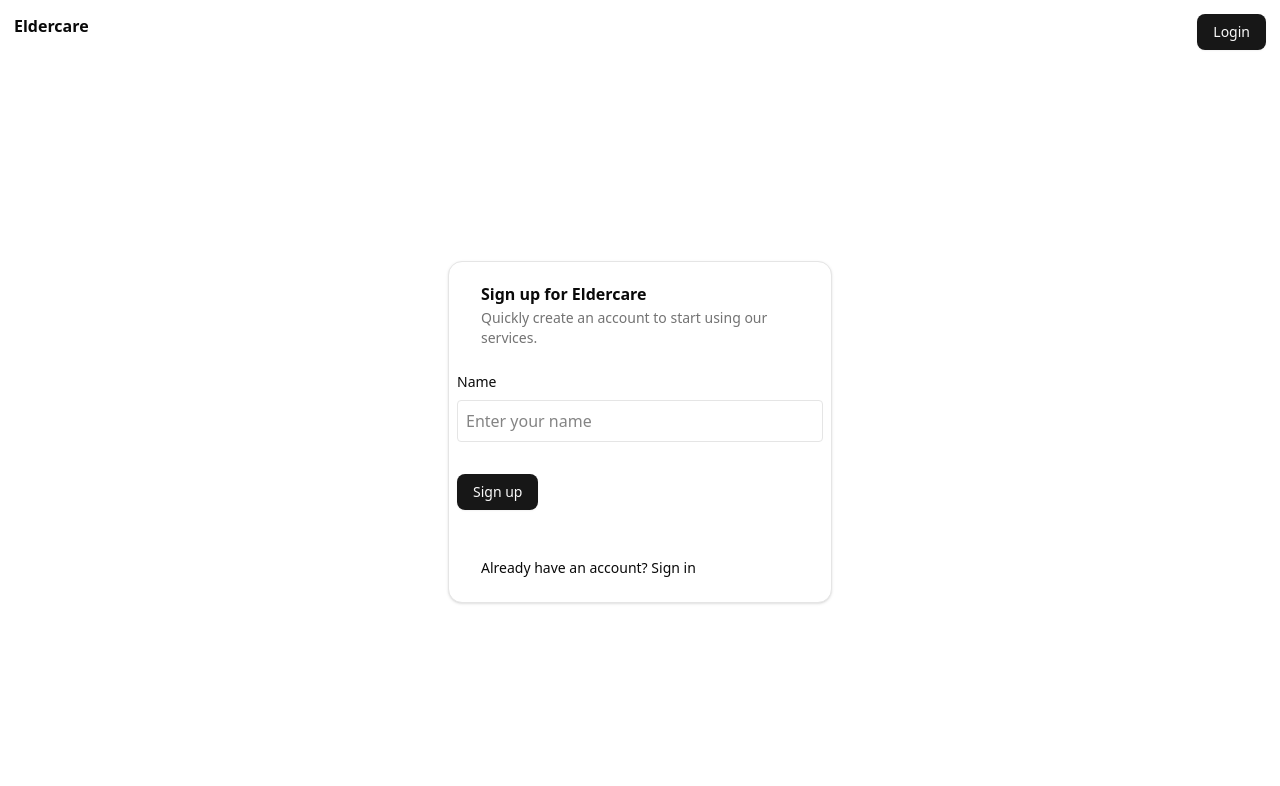
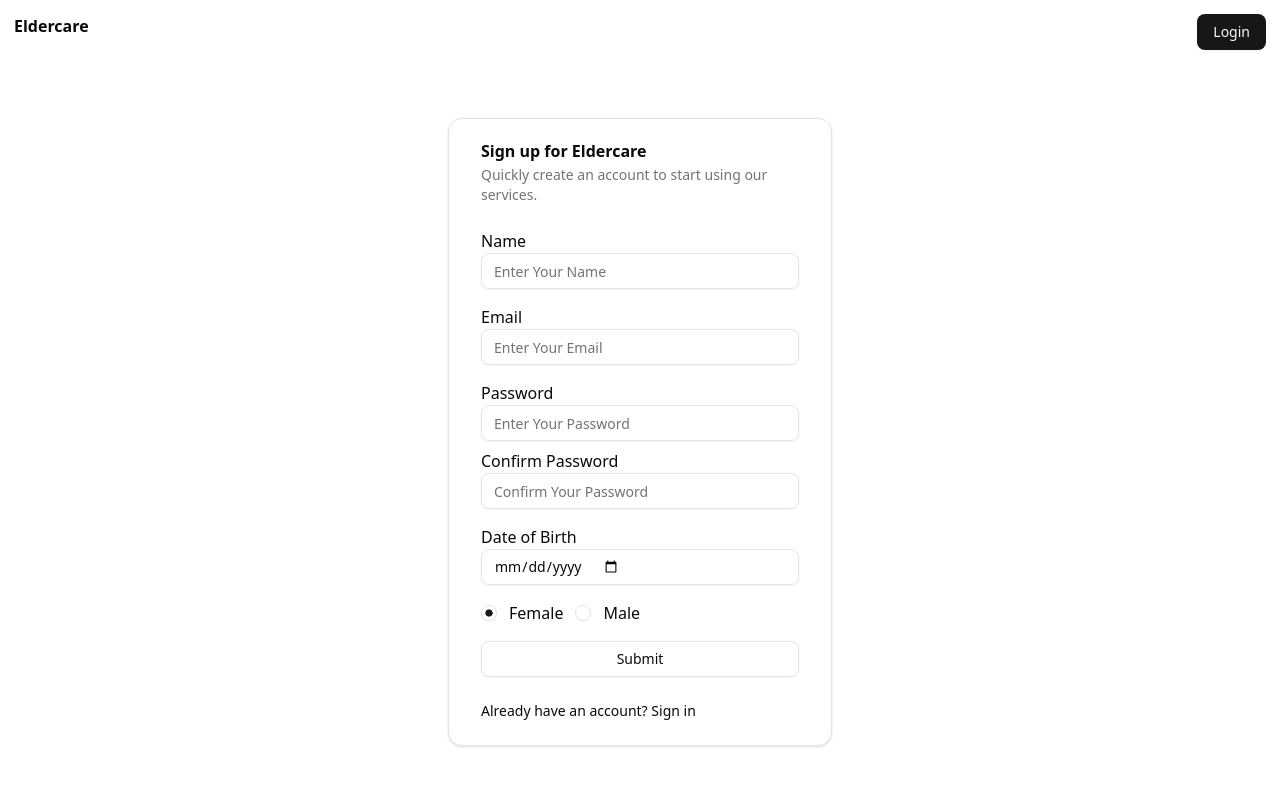
Before and after one commit to provsalt/BED2025Apr_P05_T1, a React (Vite) app in the folder frontend/: page /signup in a window 1280 px wide. Shown: the top 786 px of the page. Built offline with nearby package versions, Linux system fonts and the light colour scheme.

Commit message:
feat(sign up): add required sign up form inputs.

```diff
--- a/frontend/package.json
+++ b/frontend/package.json
@@ -12,6 +12,7 @@
   "dependencies": {
     "@hookform/resolvers": "^5.0.1",
     "@radix-ui/react-label": "^2.1.7",
+    "@radix-ui/react-radio-group": "^1.3.7",
     "@radix-ui/react-slot": "^1.2.3",
     "@tailwindcss/vite": "^4.1.8",
     "class-variance-authority": "^0.7.1",
--- a/frontend/src/components/ui/form.jsx
+++ /dev/null
@@ -1,143 +0,0 @@
-import * as React from "react"
-import { Slot } from "@radix-ui/react-slot"
-import { Controller, FormProvider, useFormContext, useFormState } from "react-hook-form";
-
-import { cn } from "@/lib/utils"
-import { Label } from "@/components/ui/label"
-
-const Form = FormProvider
-
-const FormFieldContext = React.createContext({})
-
-const FormField = (
-  {
-    ...props
-  }
-) => {
-  return (
-    <FormFieldContext.Provider value={{ name: props.name }}>
-      <Controller {...props} />
-    </FormFieldContext.Provider>
-  );
-}
-
-const useFormField = () => {
-  const fieldContext = React.useContext(FormFieldContext)
-  const itemContext = React.useContext(FormItemContext)
-  const { getFieldState } = useFormContext()
-  const formState = useFormState({ name: fieldContext.name })
-  const fieldState = getFieldState(fieldContext.name, formState)
-
-  if (!fieldContext) {
-    throw new Error("useFormField should be used within <FormField>")
-  }
-
-  const { id } = itemContext
-
-  return {
-    id,
-    name: fieldContext.name,
-    formItemId: `${id}-form-item`,
-    formDescriptionId: `${id}-form-item-description`,
-    formMessageId: `${id}-form-item-message`,
-    ...fieldState,
-  }
-}
-
-const FormItemContext = React.createContext({})
-
-function FormItem({
-  className,
-  ...props
-}) {
-  const id = React.useId()
-
-  return (
-    <FormItemContext.Provider value={{ id }}>
-      <div data-slot="form-item" className={cn("grid gap-2", className)} {...props} />
-    </FormItemContext.Provider>
-  );
-}
-
-function FormLabel({
-  className,
-  ...props
-}) {
-  const { error, formItemId } = useFormField()
-
-  return (
-    <Label
-      data-slot="form-label"
-      data-error={!!error}
-      className={cn("data-[error=true]:text-destructive", className)}
-      htmlFor={formItemId}
-      {...props} />
-  );
-}
-
-function FormControl({
-  ...props
-}) {
-  const { error, formItemId, formDescriptionId, formMessageId } = useFormField()
-
-  return (
-    <Slot
-      data-slot="form-control"
-      id={formItemId}
-      aria-describedby={
-        !error
-          ? `${formDescriptionId}`
-          : `${formDescriptionId} ${formMessageId}`
-      }
-      aria-invalid={!!error}
-      {...props} />
-  );
-}
-
-function FormDescription({
-  className,
-  ...props
-}) {
-  const { formDescriptionId } = useFormField()
-
-  return (
-    <p
-      data-slot="form-description"
-      id={formDescriptionId}
-      className={cn("text-muted-foreground text-sm", className)}
-      {...props} />
-  );
-}
-
-function FormMessage({
-  className,
-  ...props
-}) {
-  const { error, formMessageId } = useFormField()
-  const body = error ? String(error?.message ?? "") : props.children
-
-  if (!body) {
-    return null
-  }
-
-  return (
-    <p
-      data-slot="form-message"
-      id={formMessageId}
-      className={cn("text-destructive text-sm", className)}
-      {...props}>
-      {body}
-    </p>
-  );
-}
-
-export {
-  useFormField,
-  Form,
-  FormItem,
-  FormLabel,
-  FormControl,
-  FormDescription,
-  FormMessage,
-  FormField,
-}
--- /dev/null
+++ b/frontend/src/components/ui/input.jsx
@@ -0,0 +1,24 @@
+import * as React from "react"
+
+import { cn } from "@/lib/utils"
+
+function Input({
+  className,
+  type,
+  ...props
+}) {
+  return (
+    <input
+      type={type}
+      data-slot="input"
+      className={cn(
+        "file:text-foreground placeholder:text-muted-foreground selection:bg-primary selection:text-primary-foreground dark:bg-input/30 border-input flex h-9 w-full min-w-0 rounded-md border bg-transparent px-3 py-1 text-base shadow-xs transition-[color,box-shadow] outline-none file:inline-flex file:h-7 file:border-0 file:bg-transparent file:text-sm file:font-medium disabled:pointer-events-none disabled:cursor-not-allowed disabled:opacity-50 md:text-sm",
+        "focus-visible:border-ring focus-visible:ring-ring/50 focus-visible:ring-[3px]",
+        "aria-invalid:ring-destructive/20 dark:aria-invalid:ring-destructive/40 aria-invalid:border-destructive",
+        className
+      )}
+      {...props} />
+  );
+}
+
+export { Input }
--- a/frontend/src/components/ui/label.jsx
+++ b/frontend/src/components/ui/label.jsx
@@ -1,5 +1,3 @@
-"use client"
-
 import * as React from "react"
 import * as LabelPrimitive from "@radix-ui/react-label"
 
--- /dev/null
+++ b/frontend/src/components/ui/radio-group.jsx
@@ -0,0 +1,41 @@
+import * as React from "react"
+import * as RadioGroupPrimitive from "@radix-ui/react-radio-group"
+import { CircleIcon } from "lucide-react"
+
+import { cn } from "@/lib/utils"
+
+function RadioGroup({
+  className,
+  ...props
+}) {
+  return (
+    <RadioGroupPrimitive.Root
+      data-slot="radio-group"
+      className={cn("grid gap-3", className)}
+      {...props} />
+  );
+}
+
+function RadioGroupItem({
+  className,
+  ...props
+}) {
+  return (
+    <RadioGroupPrimitive.Item
+      data-slot="radio-group-item"
+      className={cn(
+        "border-input text-primary focus-visible:border-ring focus-visible:ring-ring/50 aria-invalid:ring-destructive/20 dark:aria-invalid:ring-destructive/40 aria-invalid:border-destructive dark:bg-input/30 aspect-square size-4 shrink-0 rounded-full border shadow-xs transition-[color,box-shadow] outline-none focus-visible:ring-[3px] disabled:cursor-not-allowed disabled:opacity-50",
+        className
+      )}
+      {...props}>
+      <RadioGroupPrimitive.Indicator
+        data-slot="radio-group-indicator"
+        className="relative flex items-center justify-center">
+        <CircleIcon
+          className="fill-primary absolute top-1/2 left-1/2 size-2 -translate-x-1/2 -translate-y-1/2" />
+      </RadioGroupPrimitive.Indicator>
+    </RadioGroupPrimitive.Item>
+  );
+}
+
+export { RadioGroup, RadioGroupItem }
--- a/frontend/src/routes/auth/signUp.jsx
+++ b/frontend/src/routes/auth/signUp.jsx
@@ -6,37 +6,18 @@ import {
   CardHeader,
   CardTitle
 } from "@/components/ui/card.jsx";
-import { zodResolver } from "@hookform/resolvers/zod"
-import {Button} from "@/components/ui/button.jsx";
 import {Link} from "react-router";
-import {z} from "zod";
-import {Form, useForm} from "react-hook-form";
-import {FormField, FormItem} from "@/components/ui/form.jsx";
+import {useForm} from "react-hook-form";
+import {Input} from "@/components/ui/input.jsx";
+import {Label} from "@radix-ui/react-label";
+import {RadioGroup, RadioGroupItem} from "@/components/ui/radio-group.jsx";
 
-const signupForm = z.object({
-  name: z.string().min(2).max(255),
-  email: z.string().email(),
-  password: z.string().min(8).max(255),
-  confirmPassword: z.string().min(8).max(255),
-  dateOfBirth: z.string(),
-  gender: z.number().min(0).max(1),
-  terms: z.boolean().refine((val) => val, {
-    message: "You must accept the terms and conditions",
-  }),
-})
 
 export const Signup = () => {
-  const form = useForm({
-    resolver: zodResolver(signupForm),
-    defaultValues: {
-      name: "",
-    },
-  })
-
-  const onSubmit = (data) => {
-    console.log("Form submitted with data:", data);
+  const { register, handleSubmit, formState: { errors } } = useForm();
+  const onSubmit = data => {
+    console.log(data);
   }
-
     return (
         <div className="flex flex-col flex-1 items-center justify-center">
 
@@ -47,26 +28,49 @@ export const Signup = () => {
                 Quickly create an account to start using our services.
               </CardDescription>
             </CardHeader>
-              <Form {...form}>
-                <form onSubmit={form.handleSubmit(onSubmit)} className="space-y-8">
-                  <FormField
-                    control={form.control}
-                    name="name"
-                    render={({ field }) => (
-                      <FormItem>
-                        <label className="text-sm font-medium">Name</label>
-                        <input
-                          {...field}
-                          className="w-full p-2 border rounded"
-                          placeholder="Enter your name"
-                        />
-                      </FormItem>
-                    )}
-                  />
-                  <Button type="submit">Sign up</Button>
-                </form>
-              </Form>
+
             <CardContent>
+              <form onSubmit={handleSubmit(onSubmit)} className="space-y-4">
+                <div>
+                  <Label htmlFor="name">Name</Label>
+                  <Input type="text" placeholder="Enter Your Name" {...register("name", {required: true, min: 3, maxLength: 255})} />
+                  {errors.name && <span className="text-red-500">Please enter a valid name.</span>}
+                </div>
+                <div>
+                  <Label htmlFor="name">Email</Label>
+                  <Input type="text" placeholder="Enter Your Email" {...register("email", {required: true, maxLength: 255})} />
+                  {errors.email && <span className="text-red-500">Please enter a valid email.</span>}
+                </div>
+                <div className="space-y-2">
+                  <div>
+                    <Label htmlFor="password">Password</Label>
+                    <Input type="password" placeholder="Enter Your Password" {...register("password", {required: true, min: 8, maxLength: 255})} />
+                    {errors.password && <span className="text-red-500">Please enter a valid password.</span>}
+                  </div>
+                  <div>
+                    <Label htmlFor="confirm-password">Confirm Password</Label>
+                    <Input type="password" placeholder="Confirm Your Password" {...register("confirm-password", {required: true, min: 8, maxLength: 255})} />
+                    {errors["confirm-password"] && <span className="text-red-500">Please confirm your password.</span>}
+                  </div>
+                </div>
+
+                <div>
+                  <Label htmlFor="dob">Date of Birth</Label>
+                  <Input type="date" placeholder="Enter Your Date of Birth" {...register("dob", {required: true})} />
+                  {errors.dob && <span className="text-red-500">Please enter a valid date of birth.</span>}
+                </div>
+                <div>
+                  <RadioGroup defaultValue="female" className="flex items-center">
+                    <RadioGroupItem {...register("gender", {required: true})} value="female" id="gender-female"/>
+                    <Label htmlFor="gender-female">Female</Label>
+                    <RadioGroupItem {...register("gender", {required: true})} value="male" id="gender-male" />
+                    <Label htmlFor="gender-male">Male</Label>
+                  </RadioGroup>
+                  {errors.gender && <span className="text-red-500">Please enter a valid gender.</span>}
+                </div>
+
+                <Input type="submit" />
+              </form>
 
             </CardContent>
 
```
Also changed, not shown: 1 other file (tests, documents, lock files or other folders).
